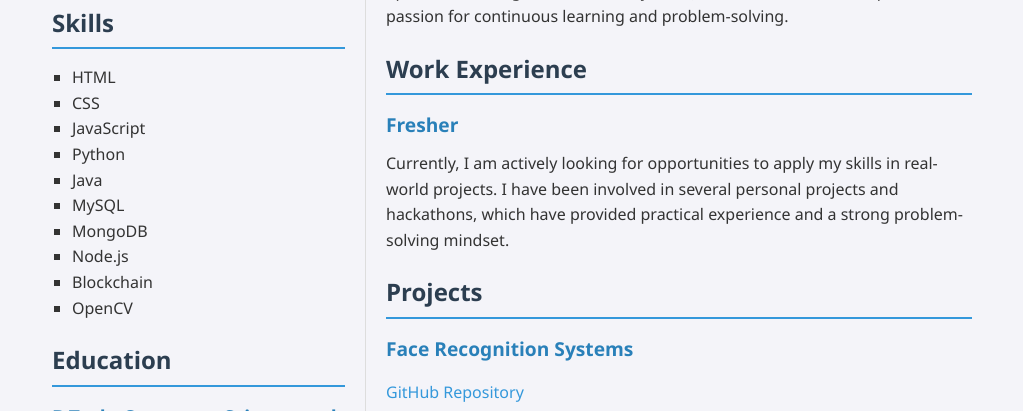
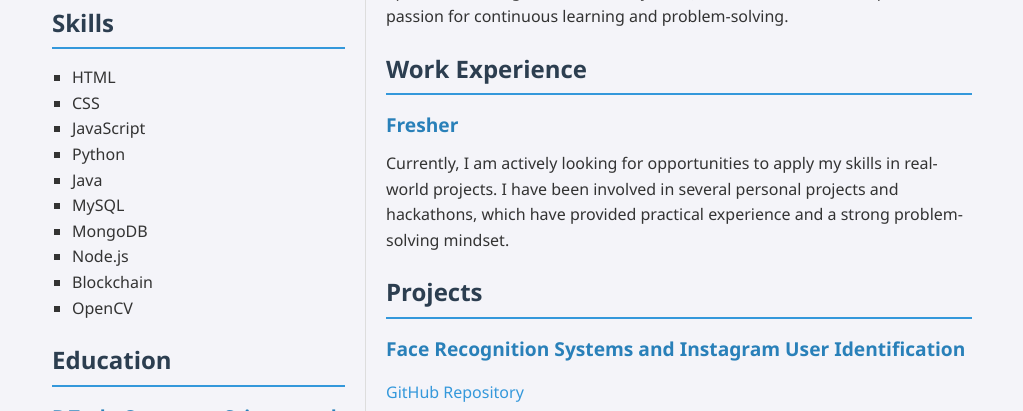
Before and after one commit to Sharadsisodia/Resume-webpage, a plain HTML site: page index.html in a window 1280 px wide. Shown: the part 389-800 px from the top of the page, without its empty margins (128-1151 px from the left). Drawn offline with Linux system fonts and the light colour scheme.

Commit message:
Update index.html

```diff
--- a/index.html
+++ b/index.html
@@ -67,7 +67,7 @@
             <section>
                 <h2>Projects</h2>
                 <div class="project">
-                    <h3>Face Recognition Systems</h3>
+                    <h3>Face Recognition Systems and Instagram User Identification</h3>
                     <p><a href="https://github.com/Sharadsisodia/Mini-Project-1.git" target="_blank">GitHub Repository</a></p>
                     <p>A face recognition system that analyzes and compares facial features against a database of known faces to identify individuals. This project enhances existing face recognition technology by implementing Open-Source Intelligence (OSINT), making identification more informative and accurate. Technologies used include Python, OpenCV, and PIL.</p>
                 </div>
```
